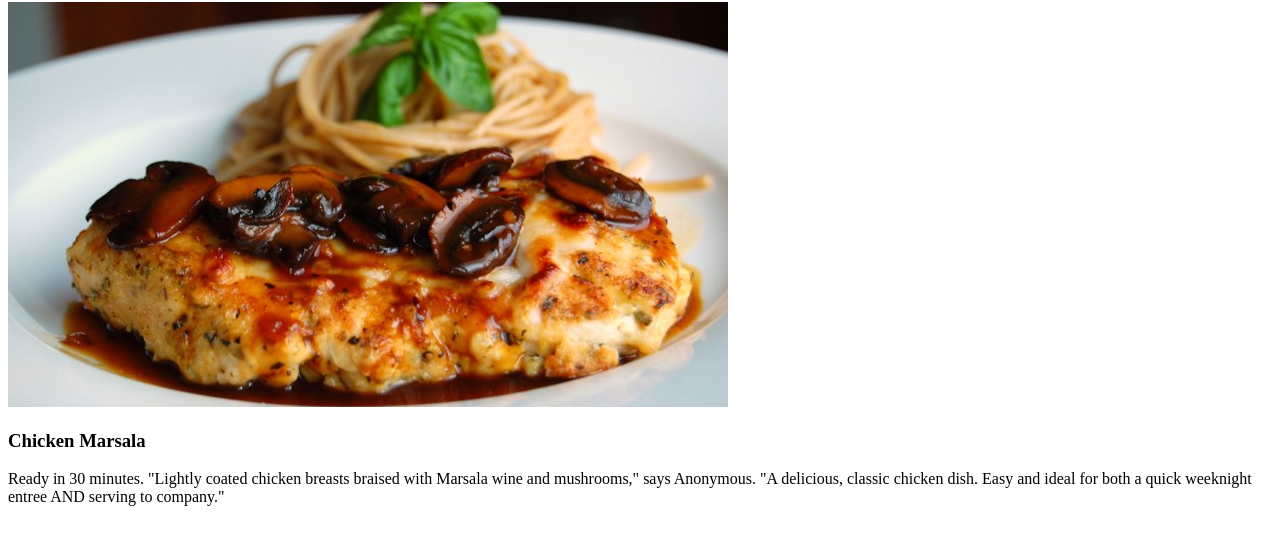
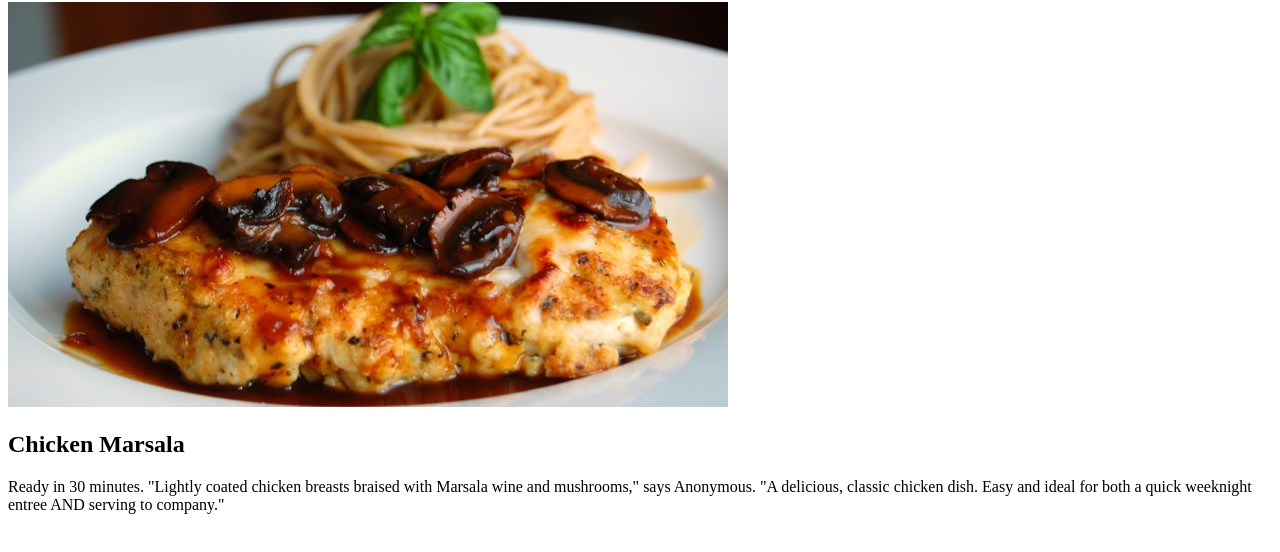
Before and after one commit to ceer007/odin-recipes, a plain HTML site: page recipes/chicken-marsala.html in a window 1280 px wide. Shown: the part 78-630 px from the top of the page. Drawn offline with Linux system fonts and the light colour scheme.

Commit message:
recipes/chicken-marsala.html

```diff
--- a/recipes/chicken-marsala.html
+++ b/recipes/chicken-marsala.html
@@ -7,7 +7,7 @@
     <body>
         <h1>Chicken Marsala</h1>
         <img src="./images/image.jpeg">
-        <h3>Chicken Marsala</h3>
+        <h2>Chicken Marsala</h2>
         <p>Ready in 30 minutes. "Lightly coated chicken breasts braised with Marsala wine and mushrooms," says Anonymous. "A delicious, classic chicken dish. Easy and ideal for both a quick weeknight entree AND serving to company."</p>
     </body>
 </html>
```
